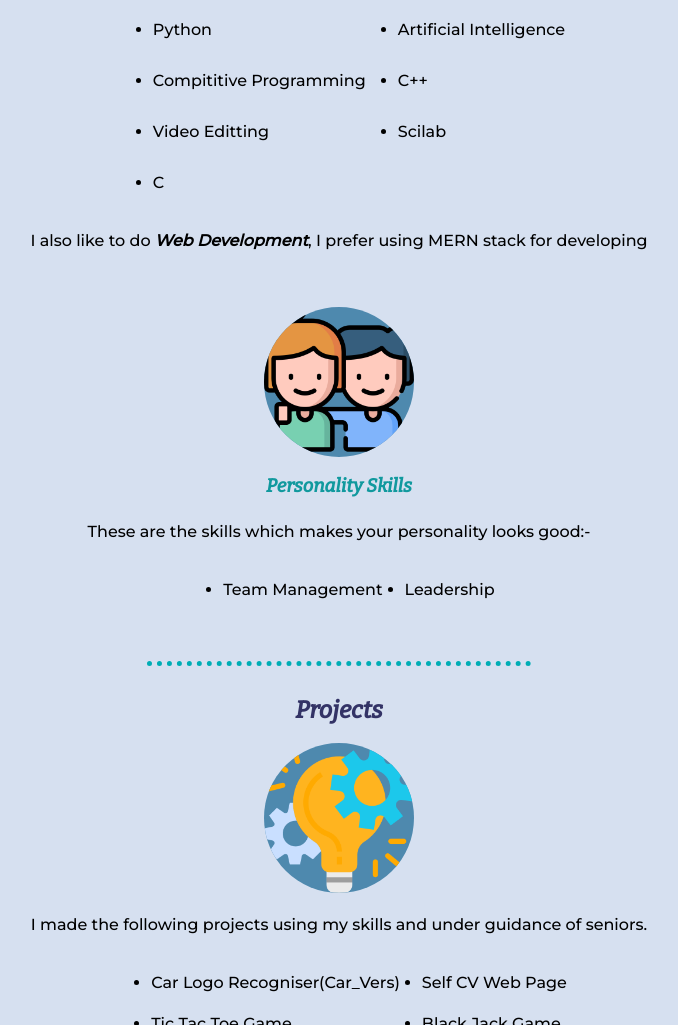
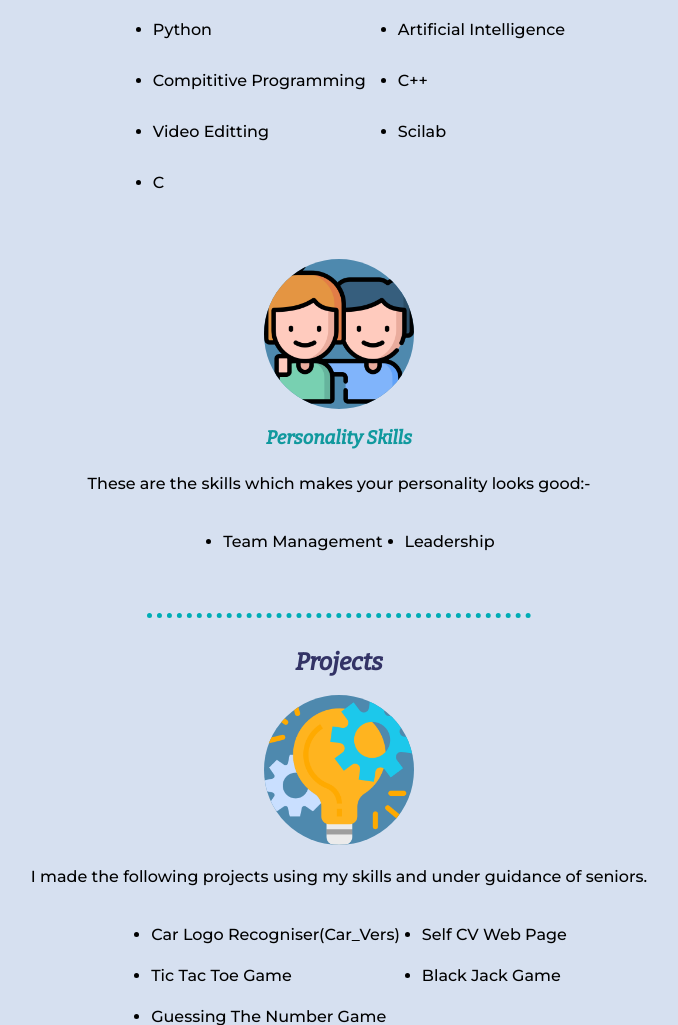
Before and after one commit to ritikgoyal1701/My-Personalize-Site, a plain HTML site: page index.html in a window 1280 px wide. Shown: the part 1996-3021 px from the top of the page, without its empty margins (301-979 px from the left). Drawn offline with nearby package versions, Linux system fonts and the light colour scheme.

Commit message:
Update index.html

```diff
--- a/index.html
+++ b/index.html
@@ -117,7 +117,6 @@
             </tr>
           </table>
         </ul>
-        <p>I also like to do <strong><em>Web Development</em></strong>, I prefer using MERN stack for developing</p>
       </div>
       <div class="skill-row">
         <img class="skills_Program" src="friendship.png" alt="Personal Skills Pic" />
```
